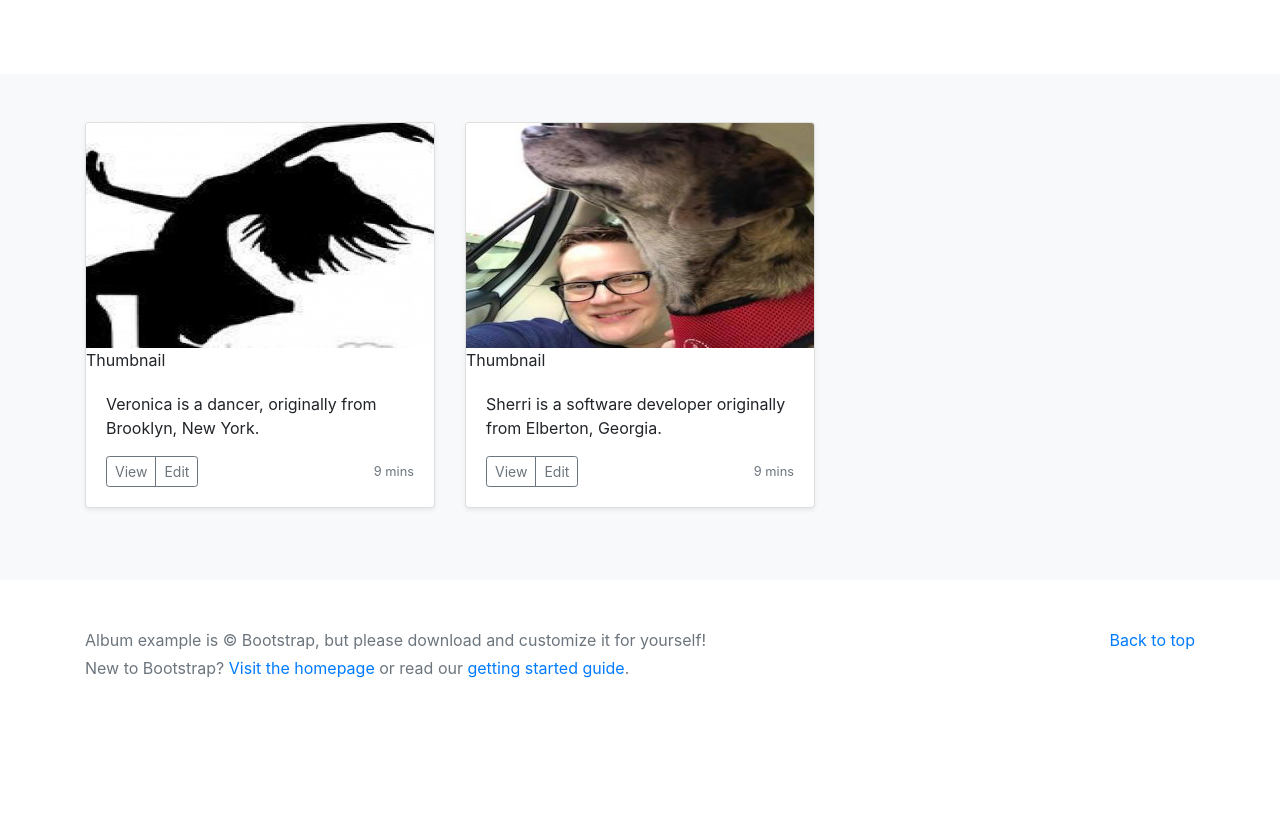
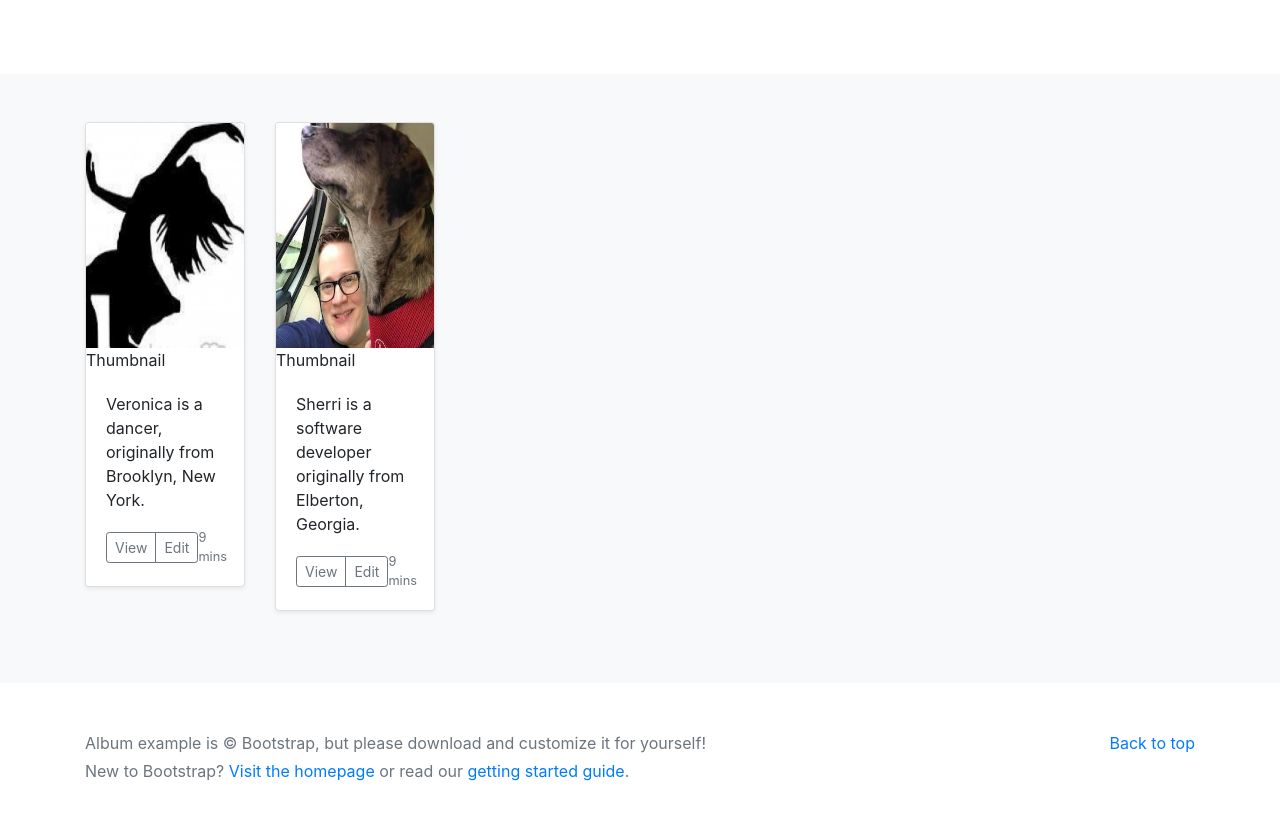
Before and after one commit to sherribooher/digitalcrafts-branching-exercise, a plain HTML site: page about.html in a window 1280 px wide. Shown: the part 720-1540 px from the top of the page. Before the commit the page ends 1452 px from the top, so only its background shows below. Drawn offline with nearby package versions, Linux system fonts and the light colour scheme.

Commit message:
Edit About Us page

```diff
--- a/about.html
+++ b/about.html
@@ -87,7 +87,7 @@
     <div class="container">
 
       <div class="row">
-        <div class="col-md-4">
+        <div class="col-md-2">
           <div class="card mb-4 shadow-sm">
             <img class="bd-placeholder-img card-img-top" width="100%" height="225" src="veronica.jpeg" role="img" aria-label="Placeholder: Thumbnail"><title>Veronica</title><rect width="100%" height="100%" fill="#55595c"/><text x="50%" y="50%" fill="#eceeef" dy=".3em">Thumbnail</text></img>
             <div class="card-body">
@@ -102,7 +102,7 @@
             </div>
           </div>
         </div>
-        <div class="col-md-4">
+        <div class="col-md-2">
           <div class="card mb-4 shadow-sm">
             <img class="bd-placeholder-img card-img-top" width="100%" height="225" src="sherri.jpeg" role="img" aria-label="Placeholder: Thumbnail"><title>Sherri</title><rect width="100%" height="100%" fill="#55595c"/><text x="50%" y="50%" fill="#eceeef" dy=".3em">Thumbnail</text></img>
             <div class="card-body">
```
